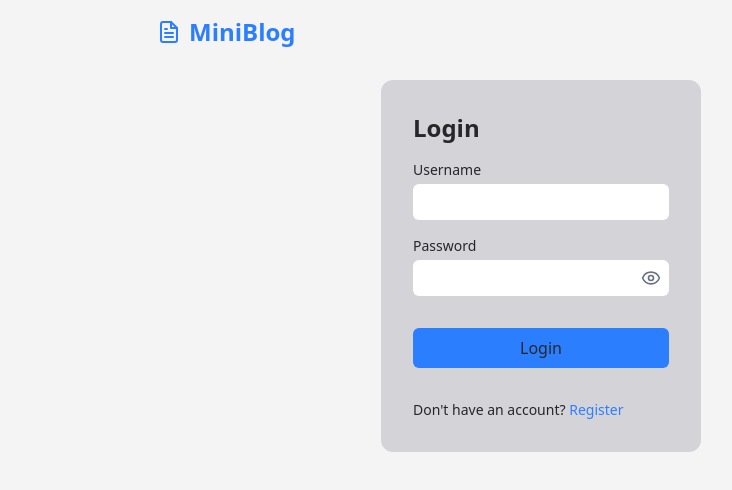
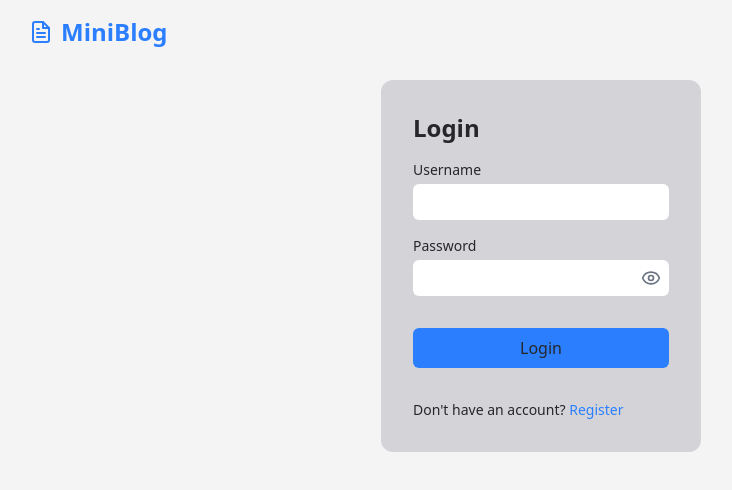
Before and after one commit to rhenzala/blog-users, a React (Vite) app: page /login in a window 1280 px wide. Shown: the top 490 px of the page, without its empty margins (99-831 px from the left). Built offline with nearby package versions, Linux system fonts and the light colour scheme.

Commit message:
Adjust padding, update post title style

```diff
--- a/src/components/Blog.jsx
+++ b/src/components/Blog.jsx
@@ -27,8 +27,8 @@ const Blog = ({user}) => {
     if (!post) return <p>Loading...</p>;
 
     return (
-        <div className="bg-zinc-200 dark:bg-zinc-800 rounded-lg p-4 my-4">
-            <h3 className="text-3xl font-semibold tracking-tight mb-1">{post.title}</h3>
+        <div className="bg-zinc-200 dark:bg-zinc-800 rounded-lg p-4 md:p-8 lg:p-12 my-4">
+            <h3 className="text-4xl font-bold tracking-tight text-pretty mb-1">{post.title}</h3>
             <p className="flex gap-4 mb-6">
                 <span className="font-medium text-sm">{post.author.username}</span>
                 <span className="font-light text-sm">Posted on: {new Date(post.createdAt).toLocaleDateString("en-US", {
--- a/src/components/Header.jsx
+++ b/src/components/Header.jsx
@@ -17,11 +17,13 @@ const Header = ({user, setUser}) => {
     };
 
     return (
-        <header className="flex justify-between items-center px-4 md:px-[10%] lg:px-[20%] h-16">
-            <div className="text-2xl font-bold text-blue-500 flex gap-2 items-center">
-                <svg xmlns="http://www.w3.org/2000/svg" width="24" height="24" viewBox="0 0 24 24" fill="none" stroke="currentColor" strokeWidth="2" strokeLinecap="round" strokeLinejoin="round"><path d="M14 2H6a2 2 0 0 0-2 2v16a2 2 0 0 0 2 2h12a2 2 0 0 0 2-2V8z"/><polyline points="14 2 14 8 20 8"/><line x1="16" y1="13" x2="8" y2="13"/><line x1="16" y1="17" x2="8" y2="17"/><polyline points="10 9 9 9 8 9"/></svg>
-                <Link to="/">MiniBlog</Link>
-            </div>
+        <header className="flex justify-between items-center px-2 md:px-[5%] lg:px-[10%] 2xl:px-[20%] h-16">
+            <Link to="/">
+                <div className="text-2xl font-bold text-blue-500 flex gap-2 items-center">
+                    <svg xmlns="http://www.w3.org/2000/svg" width="24" height="24" viewBox="0 0 24 24" fill="none" stroke="currentColor" strokeWidth="2" strokeLinecap="round" strokeLinejoin="round"><path d="M14 2H6a2 2 0 0 0-2 2v16a2 2 0 0 0 2 2h12a2 2 0 0 0 2-2V8z"/><polyline points="14 2 14 8 20 8"/><line x1="16" y1="13" x2="8" y2="13"/><line x1="16" y1="17" x2="8" y2="17"/><polyline points="10 9 9 9 8 9"/></svg>
+                    <span>MiniBlog</span>
+                </div>
+            </Link>
             <nav className="flex gap-2">
                 {user ?
                     <button
--- a/src/components/Main.jsx
+++ b/src/components/Main.jsx
@@ -8,7 +8,7 @@ const Main = ({ user, setUser }) => {
     const isAuthenticated = localStorage.getItem("token") !== null;
 
     return (
-        <main className="px-4 md:px-[10%] lg:px-[20%]">
+        <main className="px-2 md:px-[10%] lg:px-[20%] 2xl:px-[30%]">
             <div className="min-h-screen flex flex-col p-4">
                 <Routes>
                     <Route
```
